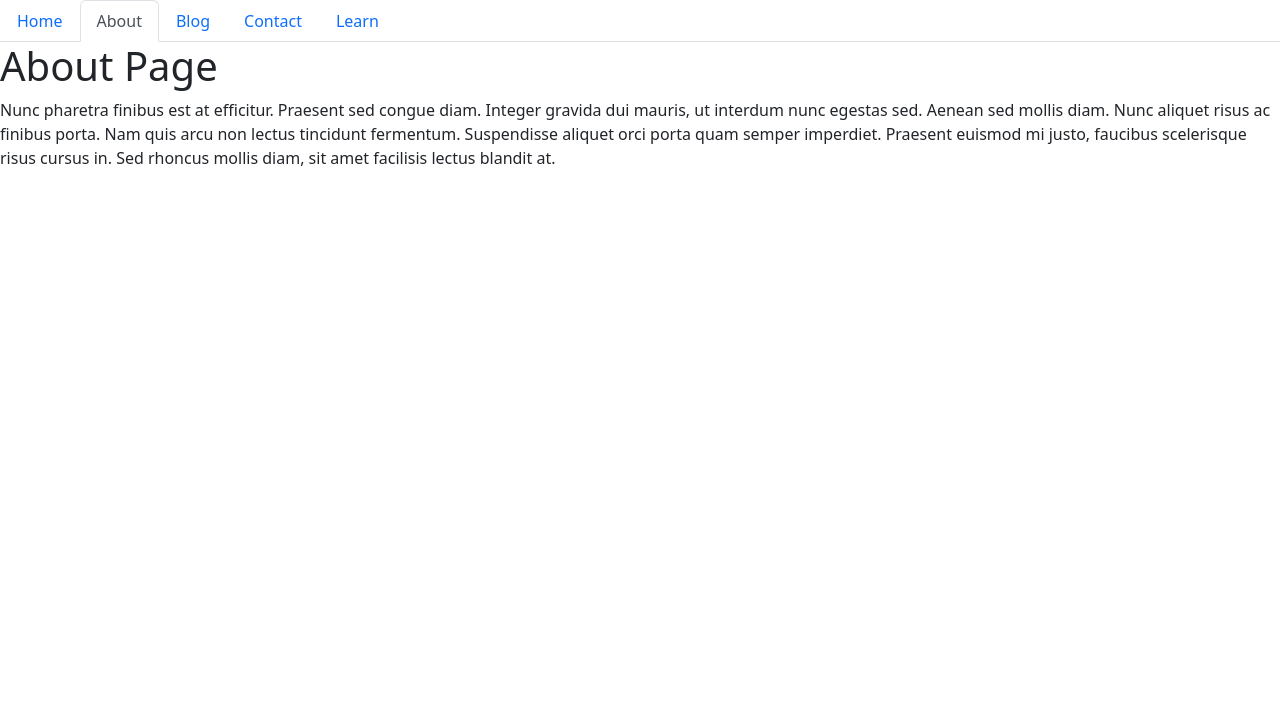
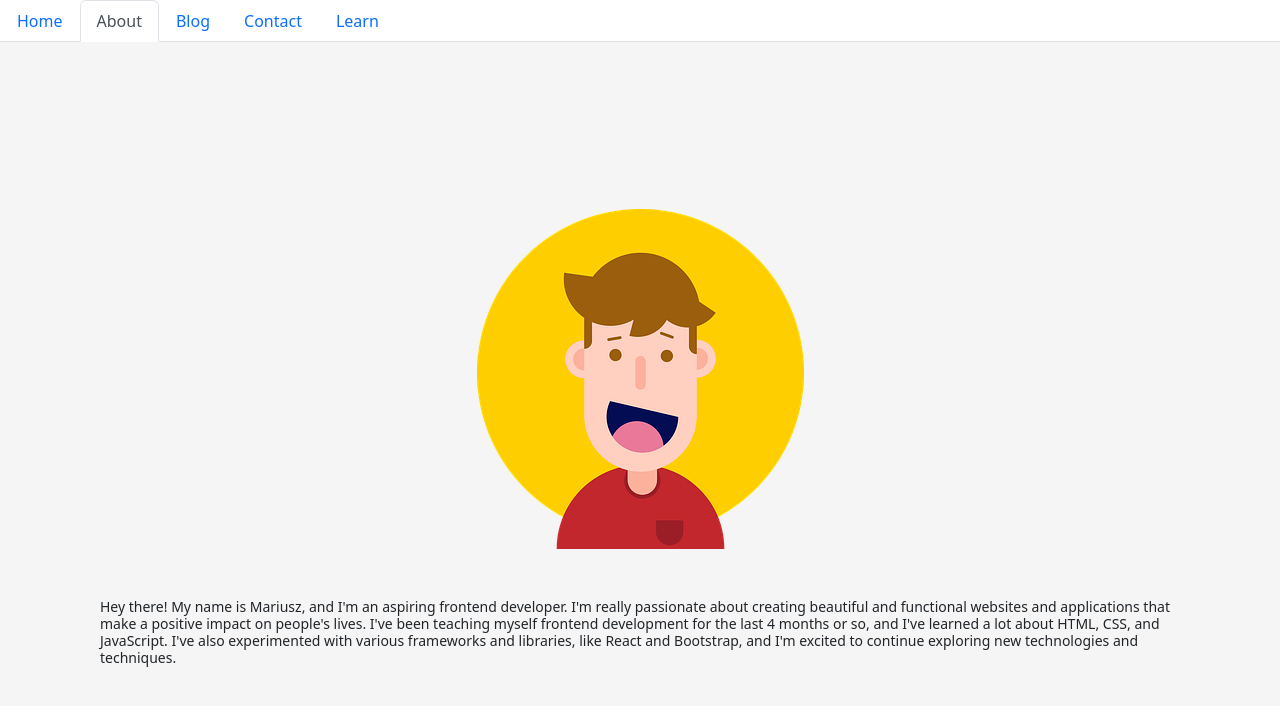
Before and after one commit to gines18/portfolio-react, a React (Create React App) app: page /portfolio-react/about in a window 1280 px wide. Shown: the top 706 px of the page. Built offline with nearby package versions, Linux system fonts and the light colour scheme.

Commit message:
Add about section

```diff
--- /dev/null
+++ b/src/components/pages/About.css
@@ -0,0 +1,20 @@
+.container3{
+    display: flex;
+    flex-direction: column;
+    justify-content: center;
+    align-items: center;
+    background-color: #f5f5f5;
+    height: 100vh;
+    width: 100%;
+
+
+}
+
+.description{
+    display: flex;
+    justify-content: center;
+    margin-left: 100px;
+    margin-right: 100px;
+    margin-top: 50px;
+    font-size: 14px;
+}
--- a/src/components/pages/About.js
+++ b/src/components/pages/About.js
@@ -1,17 +1,20 @@
 import React from "react";
+import "./About.css"
+import background3 from '../../images/child-1837375__340.webp'
+
+
 
 function About() {
   return (
-    <div>
-      <h1>About Page</h1>
-      <p>
-        Nunc pharetra finibus est at efficitur. Praesent sed congue diam. Integer gravida dui
-        mauris, ut interdum nunc egestas sed. Aenean sed mollis diam. Nunc aliquet risus ac finibus
-        porta. Nam quis arcu non lectus tincidunt fermentum. Suspendisse aliquet orci porta quam
-        semper imperdiet. Praesent euismod mi justo, faucibus scelerisque risus cursus in. Sed
-        rhoncus mollis diam, sit amet facilisis lectus blandit at.
-      </p>
+<>
+    <div className="container3">
+      <img src={background3} alt="logo"></img>
+      <h1 className="description">Hey there! My name is Mariusz, and I'm an aspiring frontend developer. I'm really passionate about creating beautiful and functional websites and applications that make a positive impact on people's lives.
+
+      I've been teaching myself frontend development for the last 4 months or so, and I've learned a lot about HTML, CSS, and JavaScript. I've also experimented with various frameworks and libraries, like React and Bootstrap, and I'm excited to continue exploring new technologies and techniques.
+      </h1>
     </div>
+    </>
   );
 }
 
```
Also changed, not shown: src/images/child-1837375__340.webp (added).
